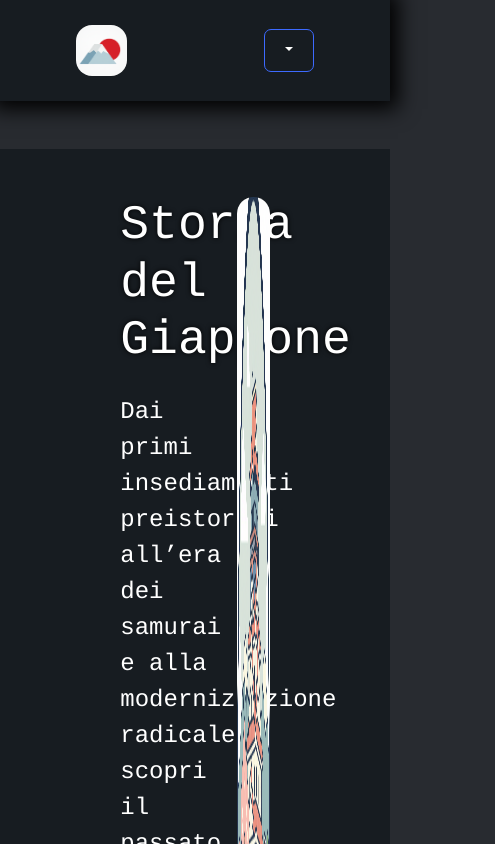
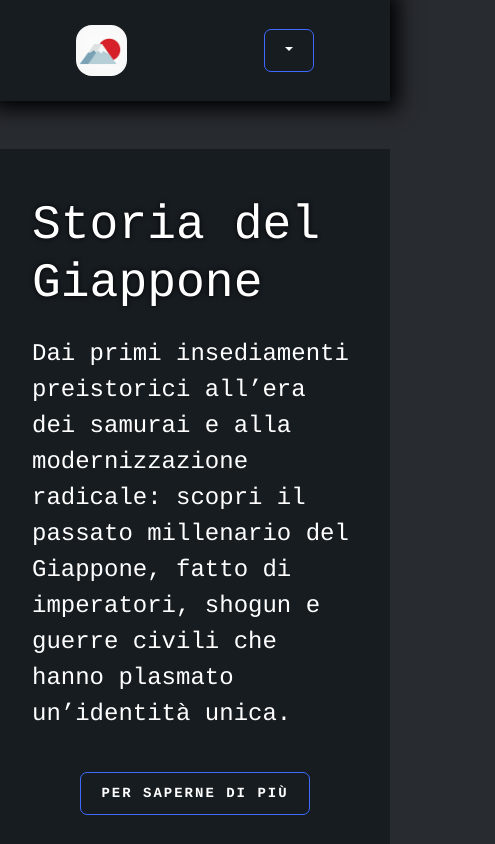
Before and after one commit to BassaniDavid/Japan-Travel-Reimagined, a React (Vite) app in the folder japan travel/: page /scopri-giappone in a window 390 px wide. Shown: the top 844 px of the page, 495 px wide, since content can reach past the window. Built offline with nearby package versions, Linux system fonts and the light colour scheme; a web font is replaced by a local one.

Commit message:
feat: history page responsive

```diff
--- a/japan travel/src/App.css
+++ b/japan travel/src/App.css
@@ -517,7 +517,8 @@ section.RegionPage > * {
 }
 
 .discover-card div.image-container {
-  width: 20%;
+  width: 20vw;
+  height: 20vw;
   border-radius: var(--radius-img);
   overflow: hidden;
 }
@@ -691,6 +692,21 @@ main.culturePage div button {
   #sun {
     display: none;
   }
+  .historical-card {
+    padding: 3rem 7rem;
+  }
+  .discover-card {
+    flex-direction: column;
+    align-items: center;
+    padding: 3rem 2rem;
+  }
+  div.discover-content {
+    margin-bottom: 2rem;
+  }
+  .discover-card div.image-container {
+    width: 50vw;
+    height: 50vw;
+  }
 }
 @media (max-width: 768px) {
   :root {
@@ -738,6 +754,16 @@ main.culturePage div button {
   }
   #sun {
     display: none;
+  }
+  .historical-card {
+    padding: 3rem 3rem;
+  }
+  .discover-card div.image-container {
+    width: 60vw;
+    height: 60vw;
+  }
+  .discover-content {
+    width: 80%;
   }
 }
 
@@ -788,4 +814,14 @@ main.culturePage div button {
   #sun {
     display: none;
   }
+  .historical-card {
+    padding: 1rem 1rem;
+  }
+  .discover-content {
+    width: 100%;
+  }
+  .discover-card div.image-container {
+    width: 70vw;
+    height: 70vw;
+  }
 }
```
